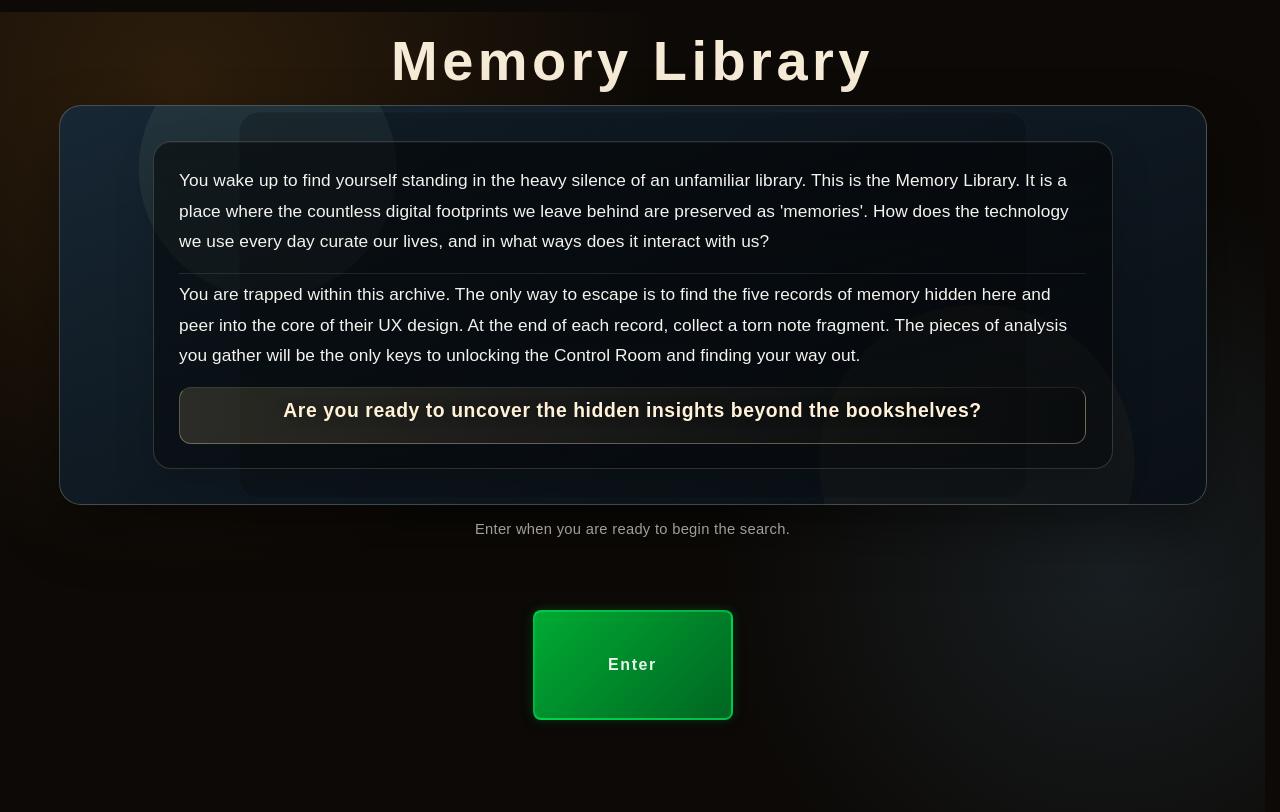
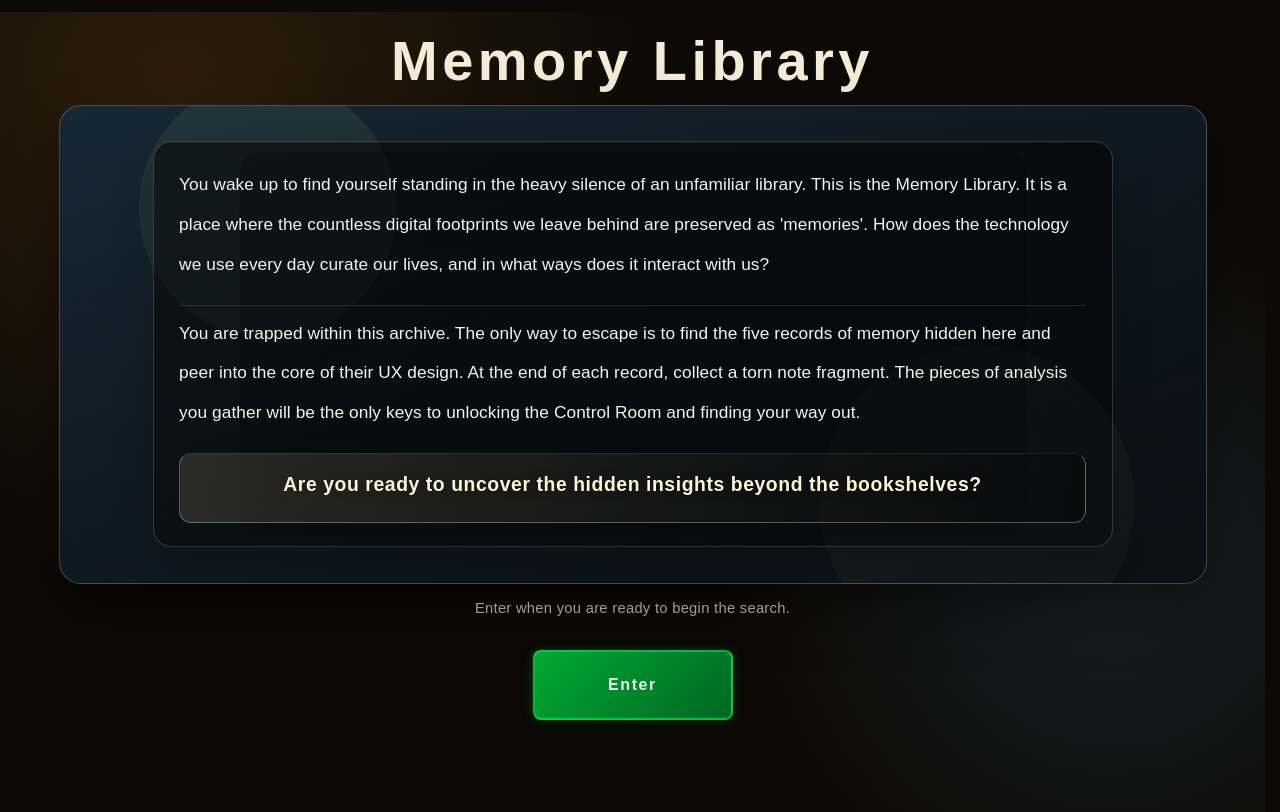
Before and after one commit to Geonhahaha/hcigame, a React (Vite) app: page / in a window 1280 px wide. Built offline with nearby package versions, Linux system fonts and the light colour scheme.

Commit message:
시작 화면

```diff
--- a/src/App.css
+++ b/src/App.css
@@ -60,10 +60,10 @@
   color: #f4f4ef;
   font-size: clamp(1rem, 1.65vw, 1.08rem);
   text-align: left;
-  line-height: 1.75;
+  line-height: 2.3;
   letter-spacing: 0.005em;
   display: grid;
-  gap: 1.05rem;
+  gap: 1.25rem;
   box-shadow:
     inset 0 1px 0 rgba(255, 255, 255, 0.05),
     0 16px 40px rgba(0, 0, 0, 0.16);
@@ -75,7 +75,7 @@
 }
 
 .start-placeholder p + p {
-  padding-top: 0.35rem;
+  padding-top: 0.5rem;
   border-top: 1px solid rgba(233, 232, 223, 0.1);
 }
 
```
Also changed, not shown: 4 other files (tests, documents, lock files or other folders).
